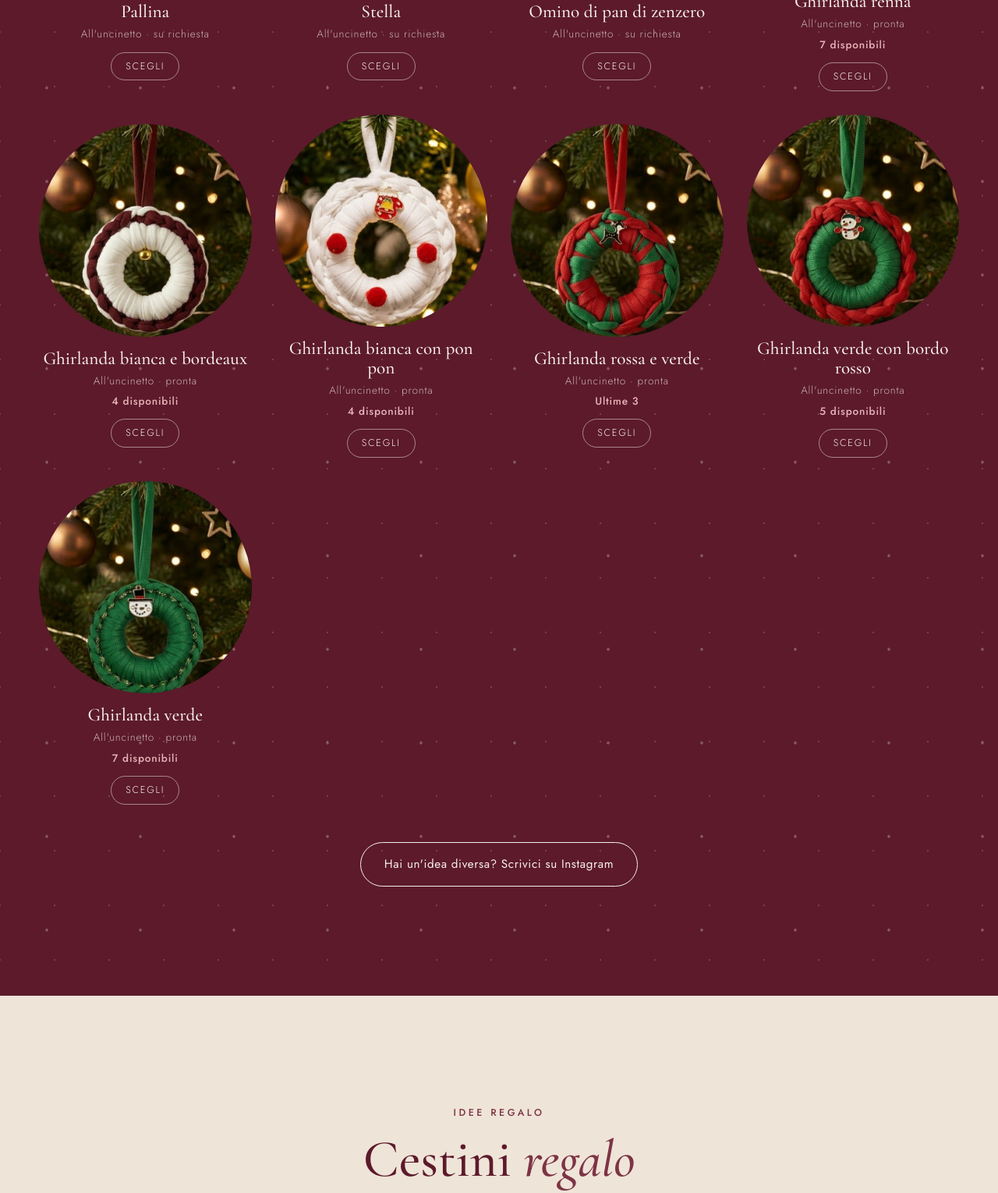
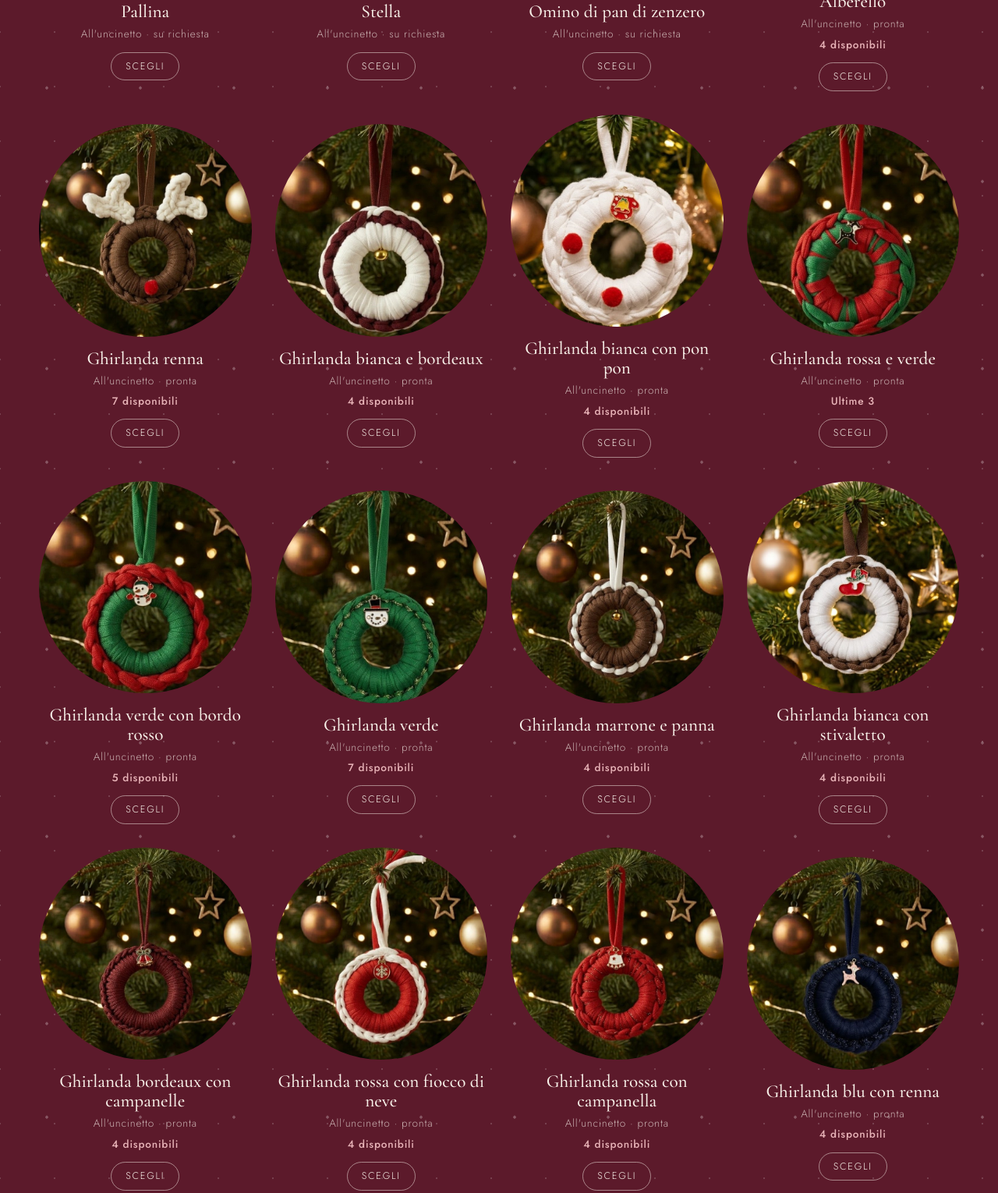
Before and after one commit to intrecciadue-AC/Intrecciadue-sito, a plain HTML site: page index.html in a window 1280 px wide. Shown: the part 5811-7341 px from the top of the page at 78% size. Drawn offline with Linux system fonts and the light colour scheme; animation ran at ten frames a second.

Commit message:
Natale: alberello, cuore e sei nuove ghirlande; tolta la firma da Chi siamo
Co-Authored-By: Claude Opus 5.5 <noreply@anthropic.com>
Claude-Session: https://claude.ai/code/session_01PmSv2aWtWTZAzqsHYGehRc

```diff
--- a/index.html
+++ b/index.html
@@ -152,7 +152,6 @@
         <h2 class="rivela">Due paia di mani,<br><em>un solo filo</em></h2>
         <p class="rivela">Siamo Chiara e Alessia. Intrecci a Due nasce dalla passione che condividiamo per l'uncinetto e dalla voglia di trasformare un gomitolo in qualcosa da portare con sé ogni giorno.</p>
         <p class="rivela">Ogni pezzo è fatto interamente a mano, su ordinazione: per questo ogni borsa è un po' diversa dalle altre, e un po' più tua.</p>
-        <p class="firma rivela">Chiara &amp; Alessia</p>
       </div>
     </section>
 
--- a/js/prodotti.js
+++ b/js/prodotti.js
@@ -126,6 +126,8 @@ window.CATALOGO = {
       misure: [ { nome: "" } ], tinta: ["#F6EEDC", "#D4A645"] },
     { id: "natale-omino",     nome: "Omino di pan di zenzero", categoria: "natale", foto: "img/natale-omino.jpg", coloriNatale: true,
       misure: [ { nome: "" } ], tinta: ["#F1E2D2", "#A9663B"] },
+    { id: "natale-alberello",                   nome: "Alberello",                      categoria: "natale", foto: "img/natale-alberello.jpg", coloreFisso: true, disponibili: 4,
+      misure: [ { nome: "" } ], tinta: ["#EAF0E3", "#2F5A3E"] },
     /* Ghirlande: pezzi già pronti, come in foto (niente scelta del colore).
        - "disponibili": quante ne restano. Aggiornarlo a ogni vendita; con 0 la ghirlanda risulta esaurita. */
     { id: "natale-ghirlanda", nome: "Ghirlanda renna",                 categoria: "natale", foto: "img/natale-ghirlanda.jpg", coloreFisso: true, disponibili: 7,
@@ -139,7 +141,21 @@ window.CATALOGO = {
     { id: "natale-ghirlanda-verde-bordo-rosso", nome: "Ghirlanda verde con bordo rosso", categoria: "natale", foto: "img/natale-ghirlanda-verde-bordo-rosso.jpg", coloreFisso: true, disponibili: 5,
       misure: [ { nome: "" } ], tinta: ["#3F6B45", "#B0263A"] },
     { id: "natale-ghirlanda-verde",             nome: "Ghirlanda verde",                categoria: "natale", foto: "img/natale-ghirlanda-verde.jpg", coloreFisso: true, disponibili: 7,
-      misure: [ { nome: "" } ], tinta: ["#EAF0E3", "#3F6B45"] }
+      misure: [ { nome: "" } ], tinta: ["#EAF0E3", "#3F6B45"] },
+    { id: "natale-ghirlanda-marrone",           nome: "Ghirlanda marrone e panna",      categoria: "natale", foto: "img/natale-ghirlanda-marrone.jpg", coloreFisso: true, disponibili: 4,
+      misure: [ { nome: "" } ], tinta: ["#F7F0E8", "#6B4A33"] },
+    { id: "natale-ghirlanda-stivaletto",        nome: "Ghirlanda bianca con stivaletto", categoria: "natale", foto: "img/natale-ghirlanda-stivaletto.jpg", coloreFisso: true, disponibili: 4,
+      misure: [ { nome: "" } ], tinta: ["#F7F0E8", "#6B4A33"] },
+    { id: "natale-ghirlanda-bordeaux",          nome: "Ghirlanda bordeaux con campanelle", categoria: "natale", foto: "img/natale-ghirlanda-bordeaux.jpg", coloreFisso: true, disponibili: 4,
+      misure: [ { nome: "" } ], tinta: ["#F4E3E3", "#6E1F2E"] },
+    { id: "natale-ghirlanda-rossa-fiocco",      nome: "Ghirlanda rossa con fiocco di neve", categoria: "natale", foto: "img/natale-ghirlanda-rossa-fiocco-di-neve.jpg", coloreFisso: true, disponibili: 4,
+      misure: [ { nome: "" } ], tinta: ["#F7F0E8", "#B0263A"] },
+    { id: "natale-ghirlanda-rossa-campanella",  nome: "Ghirlanda rossa con campanella", categoria: "natale", foto: "img/natale-ghirlanda-rossa-campanella.jpg", coloreFisso: true, disponibili: 4,
+      misure: [ { nome: "" } ], tinta: ["#F4E3E3", "#B0263A"] },
+    { id: "natale-ghirlanda-blu",               nome: "Ghirlanda blu con renna",        categoria: "natale", foto: "img/natale-ghirlanda-blu.jpg", coloreFisso: true, disponibili: 4,
+      misure: [ { nome: "" } ], tinta: ["#E6EAF2", "#1F2A4D"] },
+    { id: "natale-cuore",                       nome: "Cuore",                          categoria: "natale", foto: "img/natale-cuore.jpg", coloreFisso: true, disponibili: 4,
+      misure: [ { nome: "" } ], tinta: ["#F7F0E8", "#5A3A30"] }
   ]
 
 };
```
Also changed, not shown: img/natale-alberello.jpg (added), img/natale-cuore.jpg (added), img/natale-ghirlanda-blu.jpg (added), img/natale-ghirlanda-bordeaux.jpg (added), img/natale-ghirlanda-marrone.jpg (added), img/natale-ghirlanda-rossa-campanella.jpg (added), img/natale-ghirlanda-rossa-fiocco-di-neve.jpg (added), img/natale-ghirlanda-stivaletto.jpg (added).
